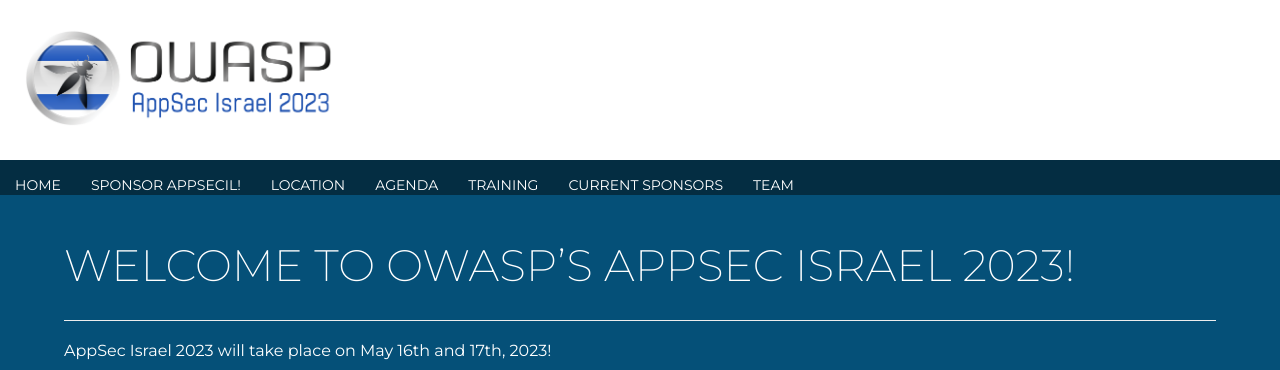
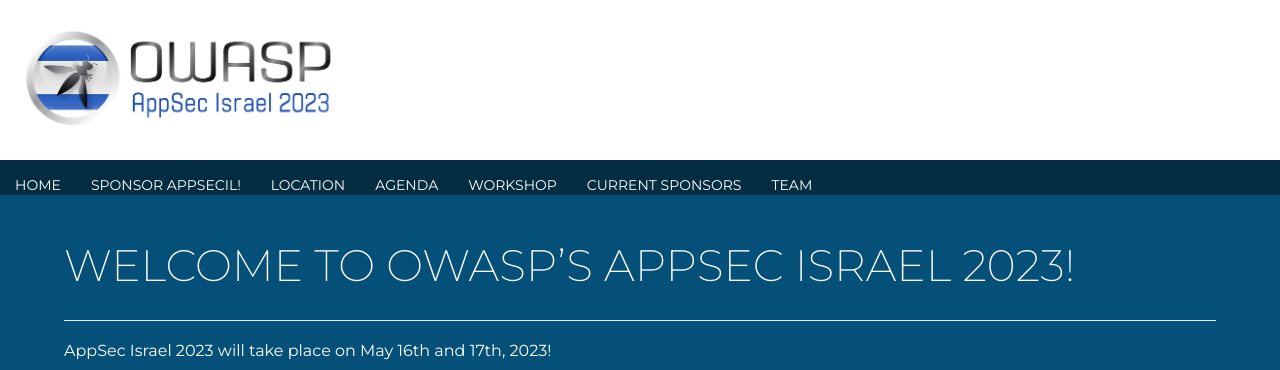
Before and after one commit to OWASP/www-event-appsecil-2023, a Jekyll site: the page built from index.md, in a window 1280 px wide. Shown: the top 370 px of the page. Built offline with Jekyll 4.4.1, drawn with Linux system fonts in a browser that asks for light colours; our own code applies the rules of GitHub Pages for plain Markdown files.

Commit message:
Update menus.yml
changed training to Workshop

```diff
--- a/_data/menus.yml
+++ b/_data/menus.yml
@@ -14,7 +14,7 @@
   url  : Location
 - title: Agenda
   url  : Agenda
-- title: Training
+- title: Workshop
   url  : Training
 #- title: WIA
 #  url  : WIA
```
